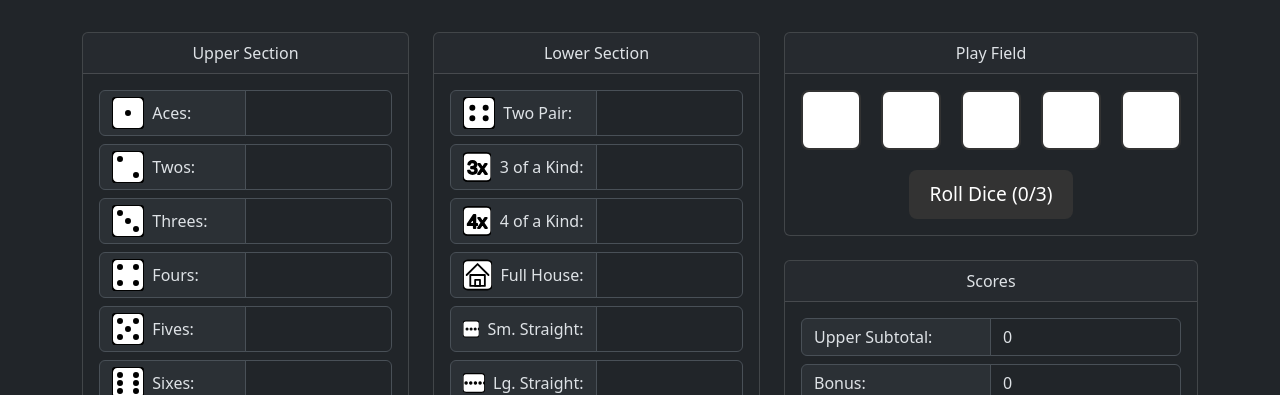
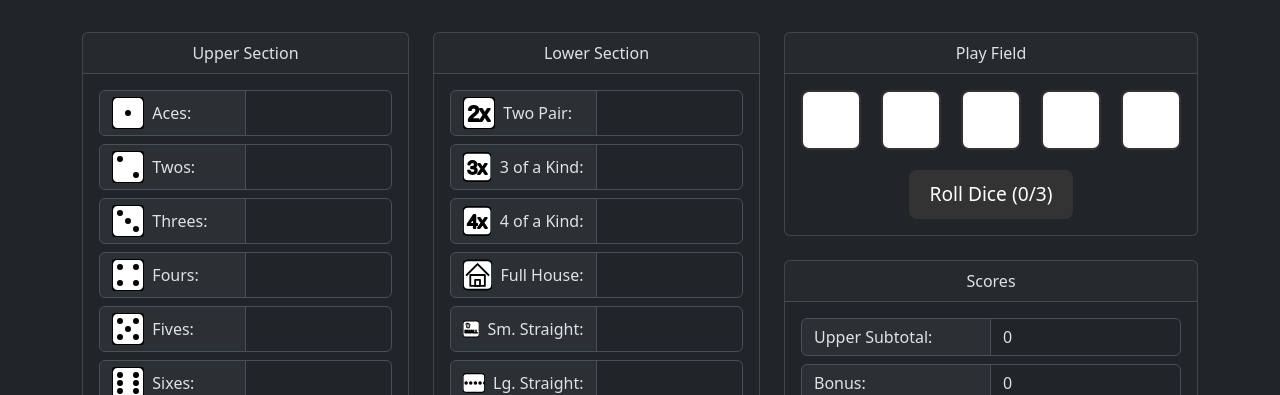
Before and after one commit to mtickle/dice-game, a React (Vite) app: page / in a window 1280 px wide. Shown: the top 395 px of the page. Built offline with nearby package versions, Linux system fonts and the light colour scheme; the HTML template or start-up script is replaced by a standard one.

Commit message:
Updated Icons.

```diff
--- a/src/icons/icons.jsx
+++ b/src/icons/icons.jsx
@@ -142,12 +142,18 @@ export function TwoPairIcon({ size = 24, color = 'black', className = '' }) {
             strokeLinejoin="round"
         >
             <rect width="24" height="24" fill="white" stroke={color} strokeWidth="1.5" rx="4" ry="4" />
-            {/* Left pair */}
-            <circle cx="7" cy="8" r="1.5" fill={color} />
-            <circle cx="7" cy="16" r="1.5" fill={color} />
-            {/* Right pair */}
-            <circle cx="17" cy="8" r="1.5" fill={color} />
-            <circle cx="17" cy="16" r="1.5" fill={color} />
+            <text
+                x="12"
+                y="18"
+                textAnchor="middle"
+                fontSize="16"
+                fill={color}
+                fontWeight="normal"
+                fontFamily="Arial, sans-serif"
+                pointerEvents="none"
+            >
+                2x
+            </text>
         </svg>
     );
 }
@@ -254,10 +260,25 @@ export function SmallStraightIcon({ size = 24, color = 'black', className = '' }
             strokeLinejoin="round"
         >
             <rect width="24" height="24" fill="white" stroke={color} strokeWidth="1.5" rx="4" ry="4" />
-            <circle cx="6" cy="12" r="1.5" fill={color} />
-            <circle cx="12" cy="12" r="1.5" fill={color} />
-            <circle cx="18" cy="12" r="1.5" fill={color} />
-            <circle cx="24" cy="12" r="1.5" fill={color} />
+            <g stroke={color} strokeWidth="0.6" fill="none" transform="translate(4, 4)">
+                <rect x="0" y="0" width="4" height="6" rx="0.5" transform="rotate(-15 0 0)" />
+                <rect x="1" y="0" width="4" height="6" rx="0.5" transform="rotate(-5 1 0)" />
+                <rect x="2" y="0" width="4" height="6" rx="0.5" transform="rotate(5 2 0)" />
+                <rect x="3" y="0" width="4" height="6" rx="0.5" transform="rotate(15 3 0)" />
+            </g>
+
+            {/* Text "SMALL" */}
+            <text
+                x="12"
+                y="18"
+                fontSize="6"
+                fill={color}
+                textAnchor="middle"
+                fontFamily="Arial, sans-serif"
+                pointerEvents="none"
+            >
+                SMALL
+            </text>
         </svg>
     );
 }
```
